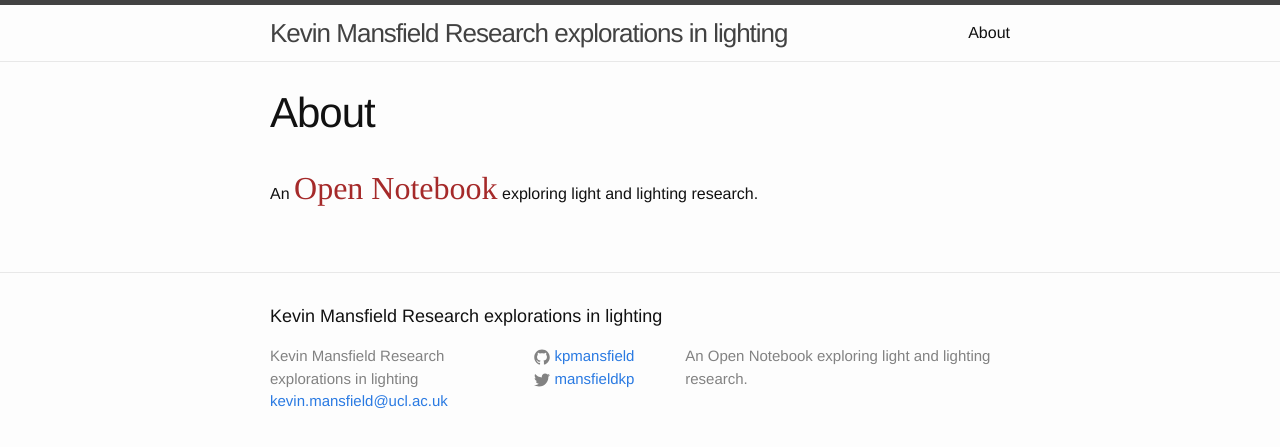
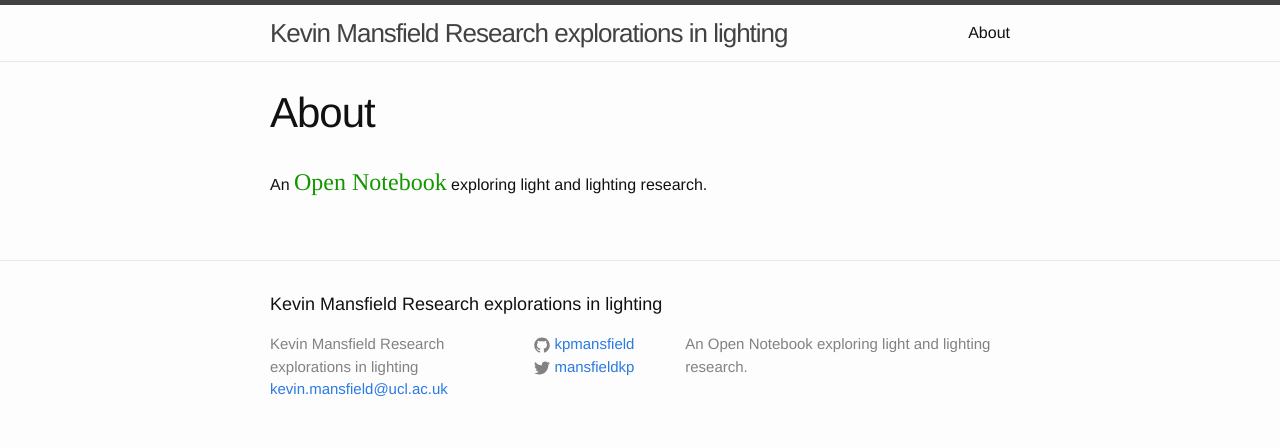
Before and after one commit to kpmansfield/kpmansfield.github.io, a Jekyll site: the page built from about.md, in a window 1280 px wide. Shown: the top 447 px of the page. Built offline with Jekyll 4.4.1, drawn with Linux system fonts in a browser that asks for light colours.

Commit message:
changes 24 Mar 2015

```diff
--- a/about.md
+++ b/about.md
@@ -4,4 +4,4 @@ title: About
 permalink: /about/
 ---
 
-An <span style="color:brown; font-family:Times; font-size:2em;">Open Notebook</span> exploring light and lighting research.
+An <span style="color:rgb(20,150,0); font-family:Times; font-size:1.5em;">Open Notebook</span> exploring light and lighting research.
```
